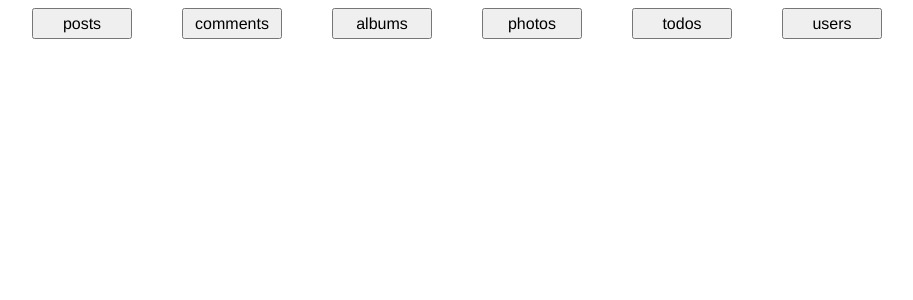
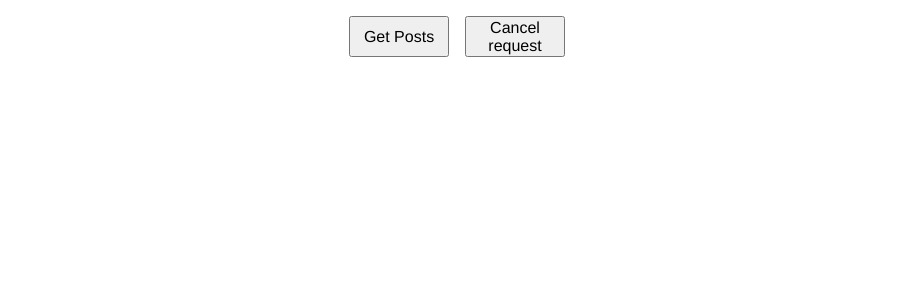
Before and after one commit to frontvin/content-app, a React (Create React App) app: page / in a window 1280 px wide. Shown: the top 300 px of the page, without its empty margins (183-1096 px from the left). Built offline with nearby package versions, Linux system fonts and the light colour scheme.

Commit message:
try add timeinterval

```diff
--- a/src/components/button/Button.css
+++ b/src/components/button/Button.css
@@ -3,4 +3,5 @@
   font-family: 'Helvetica Neue', sans-serif;
   padding: 0.5%;
   width: 100px;
+  margin: 1em 0.5em;
 }
--- a/src/components/button/Button.tsx
+++ b/src/components/button/Button.tsx
@@ -3,15 +3,17 @@ import './Button.css';
 
 // button
 interface IButton {
-  label: string;
+  name: string;
   onRequestContent?: () => void;
 }
 
-const Button: React.FC<IButton> = ({ label, onRequestContent }: IButton) => {
+const Button: React.FC<IButton> = ({ name, onRequestContent }: IButton) => {
   return (
-    <button className="btn" onClick={onRequestContent}>
-      {label}
-    </button>
+    <div className="btn__container">
+      <button className="btn" onClick={onRequestContent}>
+        {name}
+      </button>
+    </div>
   );
 };
 
--- a/src/containers/App.css
+++ b/src/containers/App.css
@@ -4,8 +4,7 @@
   margin: 0 auto;
 }
 
-.buttons {
+.btn__container {
   display: flex;
-  justify-content: space-around;
-  padding: 0.5em 0;
+  justify-content: center;
 }
--- a/src/containers/App.tsx
+++ b/src/containers/App.tsx
@@ -2,7 +2,6 @@ import React, { Component } from 'react'
 import { connect } from 'react-redux'
 import Button from '../components/button/Button'
 import Content from '../components/content/Content'
-
 import './App.css'
 
 // App interfaces
@@ -21,21 +20,11 @@ class App extends Component<IApp, IState> {
   render() {
     const { onRequestContent, content } = this.props;
 
-    const buttons = [
-      { label: 'posts' },
-      { label: 'comments' },
-      { label: 'albums' },
-      { label: 'photos' },
-      { label: 'todos' },
-      { label: 'users' },
-    ];
-
-    return (
+        return (
         <div className="app">
-          <div className="buttons">
-            {buttons.map((button, index) => {
-              return <Button key={index} label={button.label} onRequestContent={onRequestContent} />
-            })}
+          <div className="btn__container">
+              <Button name={"Get Posts"} onRequestContent={onRequestContent} />
+              <Button name={"Cancel request"} />
           </div>
           <Content content={content}/>
         </div>
--- a/src/reducers/rootReducer.tsx
+++ b/src/reducers/rootReducer.tsx
@@ -6,19 +6,20 @@ import {
 const initialState = {
   axRequest: false,
   content: '',
+  loading: false,
   error: null,
 };
 
 export function reducer (state = initialState, action: any ) {
   switch (action.type) {
     case GET_CONTENT_REQUEST:
-      return { ...state, axRequest: true, error: null };
+      return { ...state, axRequest: true, loading: true, error: null };
       break;
     case GET_CONTENT_SUCCESS:
-      return { ...state, axRequest: false, content: action.content };
+      return { ...state, axRequest: false, loading: false, content: action.content };
       break;
     case GET_CONTENT_ERROR:
-      return { ...state, axRequest: false, content: '', error: action.error };
+      return {  ...state,  axRequest: false,  loading: true,  content: "",  error: action.error  };
       break;
     default:
       return state
--- a/src/sagas/rootSaga.tsx
+++ b/src/sagas/rootSaga.tsx
@@ -8,17 +8,22 @@ export function* watcherSaga(){
 }
 
 function axiosGetContent() {
-    return axios({
-        method: "get",
-        url: 'https://jsonplaceholder.typicode.com/posts'
-    })
+    setTimeout(
+        function () {
+            return axios({
+                method: "get",
+                url: 'https://jsonplaceholder.typicode.com/posts'
+            })
+        },
+        10000
+    )
+
 }
 
 export function* workerSaga() {
     try {
         const response = yield call(axiosGetContent);
         const content = JSON.stringify(response);
-        console.log(response)
         // dispatch a success action to the store with the new dog
         yield put({ type: "GET_CONTENT_SUCCESS", content });
 
```
Also changed, not shown: src/actions/actions.tsx (+0 -10 lines), src/loading_spinner.gif (added).
